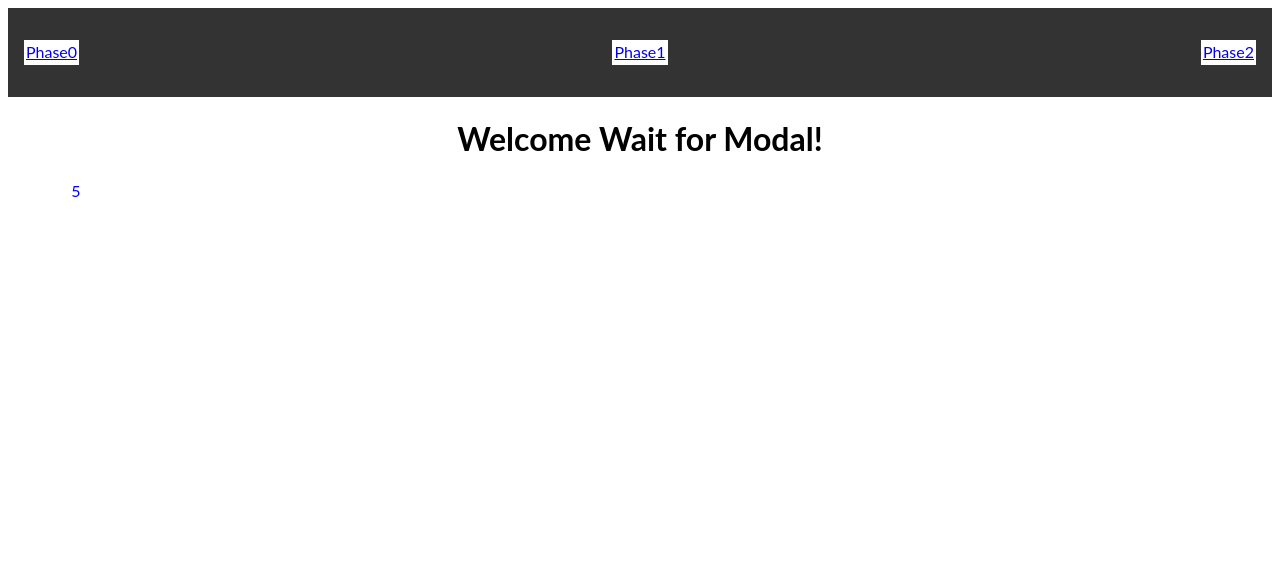
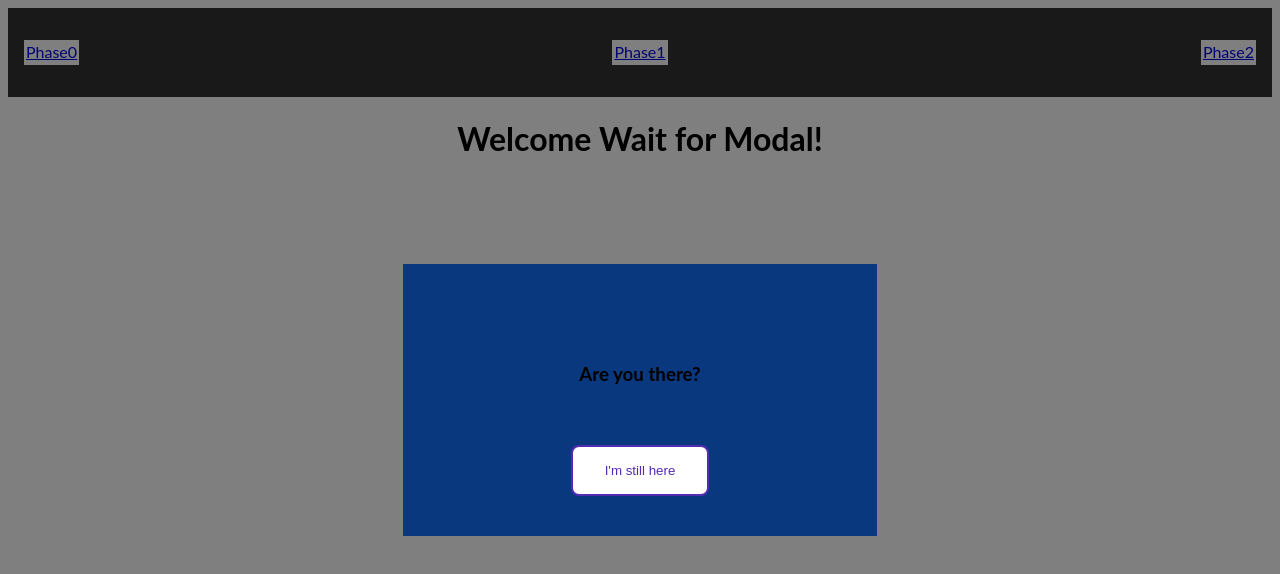
Before and after one commit to Rehabescapi/YouThereModal, a React (Create React App) app: page /Phase0 in a window 1280 px wide. Shown: the top 574 px of the page. Built offline with nearby package versions, Linux system fonts and the light colour scheme.

Commit message:
Figured out basic animations

```diff
--- a/package.json
+++ b/package.json
@@ -11,6 +11,7 @@
     "react-router": "^4.3.1",
     "react-router-dom": "^4.3.1",
     "react-scripts": "2.0.5",
+    "react-transition-group": "^2.5.0",
     "uuid": "^3.3.2"
   },
   "scripts": {
--- a/src/App.css
+++ b/src/App.css
@@ -24,6 +24,12 @@
       margin: 0 1em;
       text-align: center;
       padding: 2.5rem 5rem; }
+
+@keyframes Darken {
+  from {
+    background-color: rgba(0, 0, 0, 0.5); }
+  to {
+    background-color: rgba(0, 0, 0, 0.9); } }
 
 .anchor {
   text-align: center; }
--- a/src/App.js
+++ b/src/App.js
@@ -2,14 +2,14 @@ import React from 'react';
 
 import './App.css';
 import Nav from './StolenComponents/Nav'
-//import Cards from './StolenComponents/Cards';
+
 import AppTimeout from './YouStillThere/AppTimeout'
 import TimeOutContainer from './containers/TimeOutContainer'
 import MainContainer from './containers/MainContainer'
 
 import {BrowserRouter  ,Route, Switch} from 'react-router-dom'
 import AppTimeOut from './YouStillThere/AppTimeout';
-//Put token components inside AppTimeout as default views
+
 
 const App = () => (
 
@@ -19,7 +19,7 @@ const App = () => (
    <Nav/>
 
      <Switch>
-      <Route exact path="/Phase0"   render={props => <AppTimeOut />}/>
+      <Route exact path="/Phase0"   render={props => <AppTimeOut TestStage={2} />}/>
       <Route  exact path ="/Phase1" component={MainContainer}/>
       <Route path ="/Phase2" component={TimeOutContainer}/>
       </Switch>
--- a/src/StolenComponents/Cards.js
+++ b/src/StolenComponents/Cards.js
@@ -11,8 +11,8 @@ const Cards = () => {
      <AppTimeout
       distinct={true}
       ModalView={CustomModal()}
-      modalId={k}
-      TestStage={2}
+      modalIdTarget={k}
+      mainTimeout={(index+1)*3}
       >
       <Card id={k} header={card.header} content={card.content}/>
 
--- a/src/YouStillThere/AppTimeout.js
+++ b/src/YouStillThere/AppTimeout.js
@@ -4,17 +4,17 @@ import {PropTypes} from 'prop-types'
 import { DefaultComponent, LogoutComponent, ModalContent} from './TestViews'
 import uuidv4 from 'uuid/v4'
 
+const ModalTemplate = props => {
+  return (
 
-const ModalTemplate = props => {
-
-  return (
-    <Modal modalRoot={props.target} >
-      <div className="modal__content">
+    <Modal modalRoot={props.target} duration={props.modalTimeout}>
+      <div className="modal__content" >
       {props.content}
       <button className="button" onClick={props.startTimer} >{'I\'m still here'}</button>
 
       </div>
     </Modal>
+
   )
 }
 
@@ -24,7 +24,7 @@ class AppTimeOut extends Component {
     super(props);
     this.state = {isLoggedIn: 1,
     timeToGo : -1};
-    console.log(this.props.TestStage)
+
   }
 
   componentDidMount() {
@@ -39,7 +39,7 @@ class AppTimeOut extends Component {
     clearInterval(this.interval);
     this.interval = setInterval(
       () => {
-        if(this.state.timeToGo > 0) {
+        if(this.state.timeToGo > 1) {
           this.setState(prevState => ({
             timeToGo : prevState.timeToGo -1
           }))
@@ -70,7 +70,7 @@ class AppTimeOut extends Component {
 
   renderSwitch = () => {
     const {isLoggedIn} = this.state;
-    const { ModalView, modalId, distinct} = this.props
+    const { ModalView, modalIdTarget, distinct, modalTimeout} = this.props
 
     switch (isLoggedIn){
       case 1:
@@ -79,7 +79,8 @@ class AppTimeOut extends Component {
         return <ModalTemplate
         content={ModalView}
         startTimer={this.startTimer}
-        target={distinct ? modalId : undefined}
+        target={distinct ? modalIdTarget : undefined}
+        modalTimeout={modalTimeout}
         />
       case 3:
         return <button className="button" onClick={this.startTimer} > Reset </button>
@@ -129,7 +130,7 @@ AppTimeOut.propTypes = {
   mainTimeout : PropTypes.number,
   modalTimeout : PropTypes.number,
   timerEnable: PropTypes.bool,
-  modaId : PropTypes.string,
+  modalIdTarget : PropTypes.string,
   TestStage : PropTypes.number,
 }
 
--- a/src/YouStillThere/Modal.js
+++ b/src/YouStillThere/Modal.js
@@ -6,7 +6,18 @@ class Modal extends Component {
       super(props);
       this.el = document.createElement('div');
       this.el.className = "modal";
-     console.log(this.props.modalRoot)
+
+      /**
+       * Duck tape solution
+       * this is mostly a proof of concept of ensuring a generic
+       *
+       *  */
+
+
+     if(this.props.duration != 0 && this.props.genericAnimation ){
+     this.el.style ='animation: Darken infinite '+this.props.duration+'s linear;'
+     }
+
      this.modalRoot = document.getElementById(this.props.modalRoot)
     }
 
@@ -27,7 +38,9 @@ class Modal extends Component {
   }
 
   Modal.defaultProps = {
-    modalRoot :"modal-root"
+    modalRoot :"modal-root",
+    duration : 0,
+    genericAnimation : true,
   }
 
   export default Modal
--- a/src/containers/MainContainer.js
+++ b/src/containers/MainContainer.js
@@ -1,6 +1,6 @@
 import React ,{Component} from 'react'
 import AppTimeout from '../YouStillThere/AppTimeout'
-import Cards from '../StolenComponents/Cards'
+
 class MainContainer extends Component {
 
     render() {
```
Also changed, not shown: src/App.scss (+14 -0 lines), 2 other files (tests, documents, lock files or other folders).
